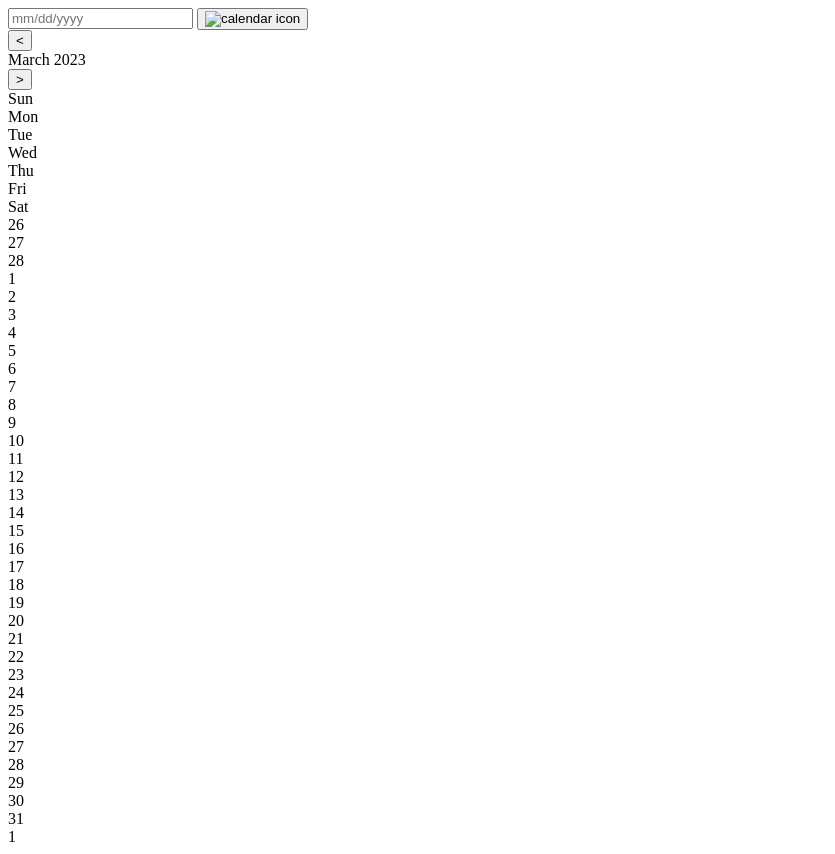
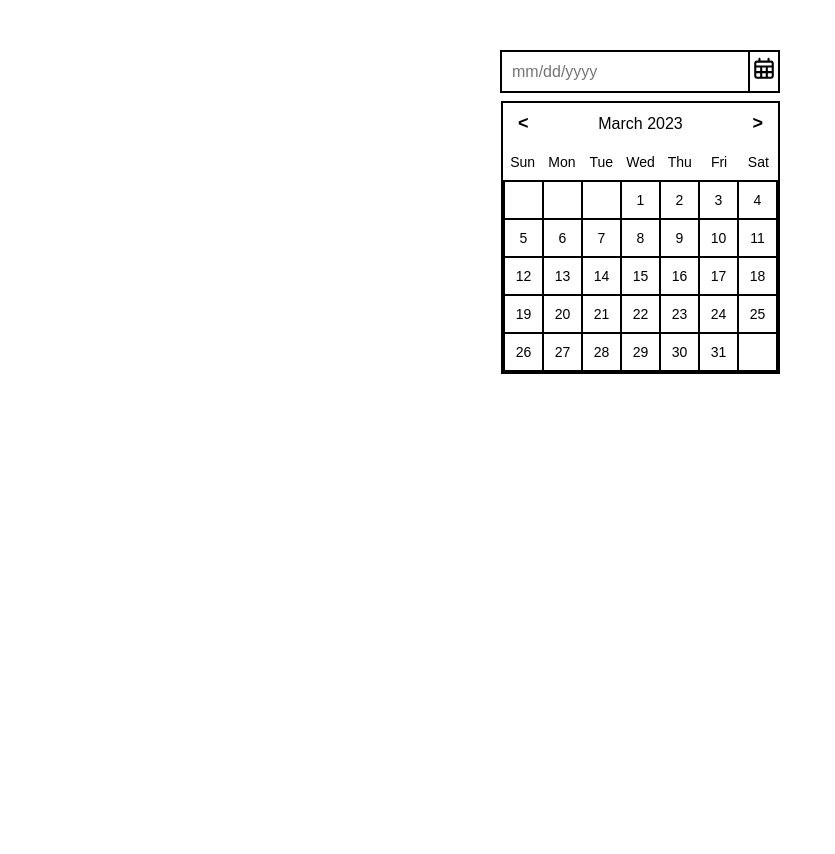
Before and after one commit to ImranAvenger/datepicker-ui, a plain HTML site: page index.html in a window 1280 px wide. Shown: the whole page, without its empty margins (0-835 px from the left). After the commit the page ends 800 px from the top, so only its background shows below. Drawn offline with Linux system fonts and the light colour scheme.

Commit message:
added stylesheet and designed index.html

```diff
--- a/index.html
+++ b/index.html
@@ -1,15 +1,18 @@
 <!DOCTYPE html>
 <html lang="en">
+
 <head>
     <meta charset="UTF-8">
     <meta name="viewport" content="width=device-width, initial-scale=1.0">
+    <link rel="stylesheet" href="style.css">
     <title>Document</title>
 </head>
+
 <body>
     <div class="calendar">
         <div class="calendar__placeholder">
                 <input type="text" class="calendar__input" placeholder="mm/dd/yyyy" />
-            <button class="calendar__button"><img src="calendar-icon.png" alt="calendar icon"></button>
+                <button class="calendar__button"><img src="calendar-days-regular-full.svg" alt="calendar icon"></button>
             </div>
         <div class="calendar__popup">
             <div class="calendar__header">
@@ -27,13 +30,12 @@
                     <div class="calendar__weekday">Fri</div>
                     <div class="calendar__weekday">Sat</div>
                 </div>
-            </div>
                 <div class="calendar__dates">
                     <!-- Dates will be dynamically generated here -->
                     <div class="calendar__date-row calendar__date-row--first">
-                    <div class="calendar__date">26</div>
-                    <div class="calendar__date">27</div>
-                    <div class="calendar__date">28</div>
+                        <div class="calendar__date"></div>
+                        <div class="calendar__date"></div>
+                        <div class="calendar__date"></div>
                         <div class="calendar__date">1</div>
                         <div class="calendar__date">2</div>
                         <div class="calendar__date">3</div>
@@ -73,10 +75,12 @@
                         <div class="calendar__date">29</div>
                         <div class="calendar__date">30</div>
                         <div class="calendar__date">31</div>
-                    <div class="calendar__date">1</div>
+                        <div class="calendar__date"></div>
+                    </div>
                 </div>
             </div>
         </div>
     </div>
 </body>
+
 </html>
--- /dev/null
+++ b/style.css
@@ -0,0 +1,90 @@
+* {
+    margin: 0;
+    padding: 0;
+    box-sizing: border-box;
+}
+
+.calendar {
+    font-family: Arial, sans-serif;
+    width: fit-content;
+    user-select: none;
+    position: relative;
+    margin: auto;
+    top: 50px;
+}
+
+.calendar__placeholder {
+    display: flex;
+    align-items: stretch;
+    width: fit-content;
+}
+
+.calendar__input {
+    width: 250px;
+    padding: 10px;
+    font-size: 16px;
+    border: 2px solid black;
+}
+
+.calendar__input:focus {
+    outline: none;
+}
+
+.calendar__button {
+    background-color: transparent;
+    border: none;
+    cursor: pointer;
+    font-size: 18px;
+    color: #555;
+    width: 30px;
+    border: 2px solid black;
+    display: block;
+    height: 43px;
+    border-left: none;
+}
+
+.calendar__popup {
+    border: 2px solid black;
+    margin-top: 8px;
+    margin-left: 1px;
+}
+
+.calendar__header {
+    display: flex;
+    align-items: center;
+    justify-content: space-between;
+    padding: 10px 15px;
+}
+
+.calendar__nav {
+    border: none;
+    background-color: transparent;
+    cursor: pointer;
+    font-size: 18px;
+    font-weight: bold;
+}
+
+.calendar__weekdays, .calendar__date-row {
+    display: flex;
+}
+
+.calendar__weekday, .calendar__date {
+    flex: 1;
+    min-width: 30px;
+    text-align: center;
+    font-size: 14px;
+    padding: 10px 0;
+}
+
+.calendar__weekday {
+    border-bottom: 2px solid black;
+}
+
+.calendar__date {
+    border-right: 2px solid black;
+    border-bottom: 2px solid black;
+}
+
+.calendar__date:first-child {
+    border-left: 2px solid black;
+}
```
Also changed, not shown: calendar-days-regular-full.svg (added). Lines whose indentation alone changed are shown as unchanged.
